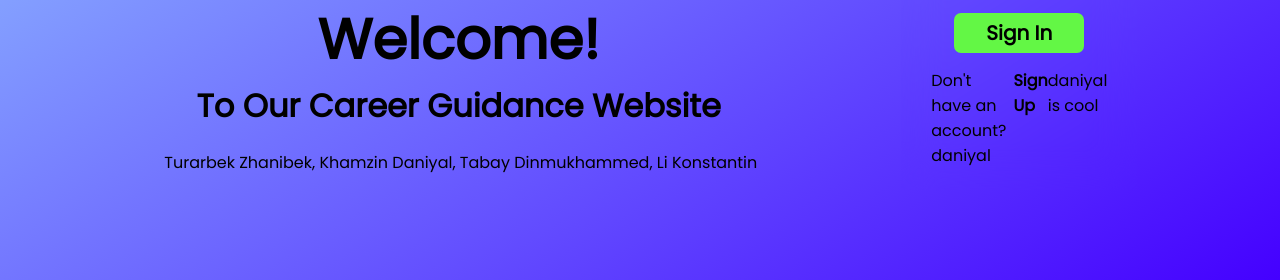
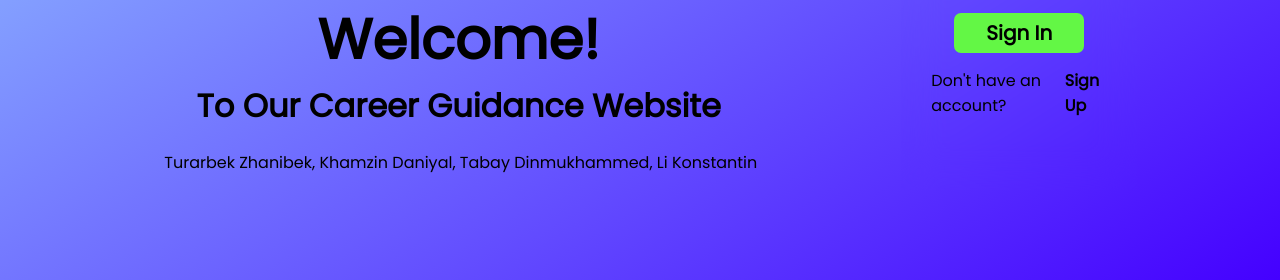
Before and after one commit to BruteForceMaestro/NISHACK2023, a plain HTML site: page index.html in a window 1280 px wide. Shown: the part 520-800 px from the top of the page. Drawn offline with Linux system fonts and the light colour scheme.

Commit message:
remove unnecessary stuff

```diff
--- a/index.html
+++ b/index.html
@@ -55,9 +55,7 @@
             <div class="sign-up">
                 <p> Don't have an account?</p>
                 <a href="registration.html"> Sign Up </a>
-                <p>daniyal is cool</p>
             </div>
-            <p>daniyal</p>
         </div>
     </section>
 </body>
```
